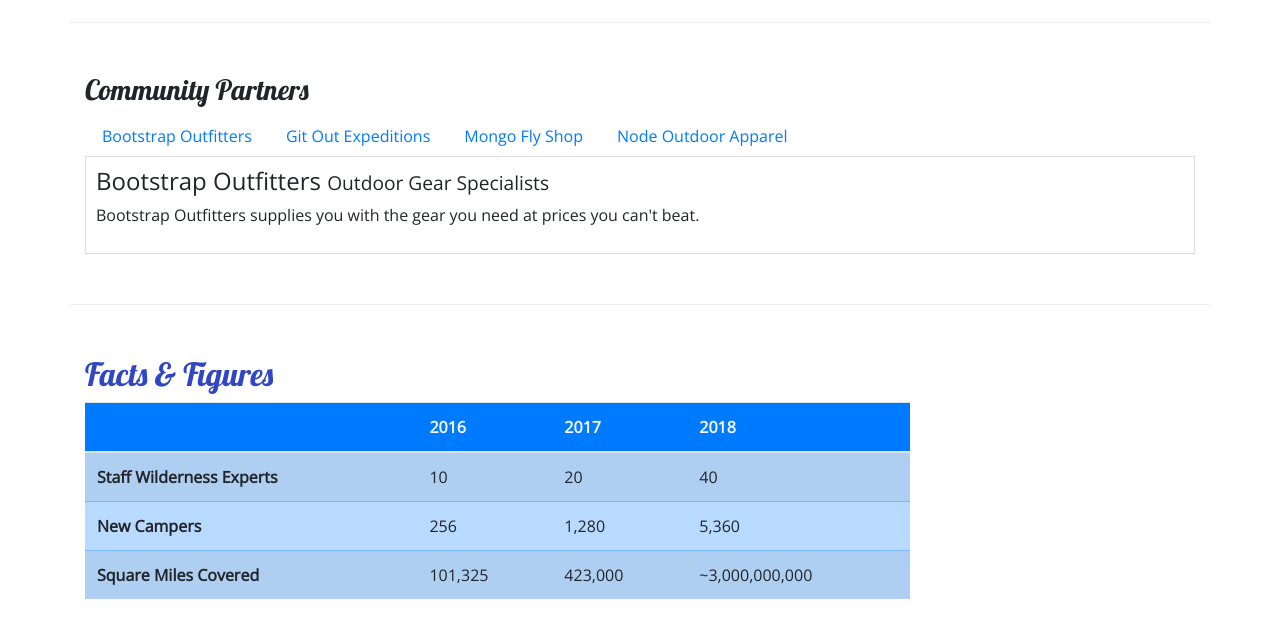
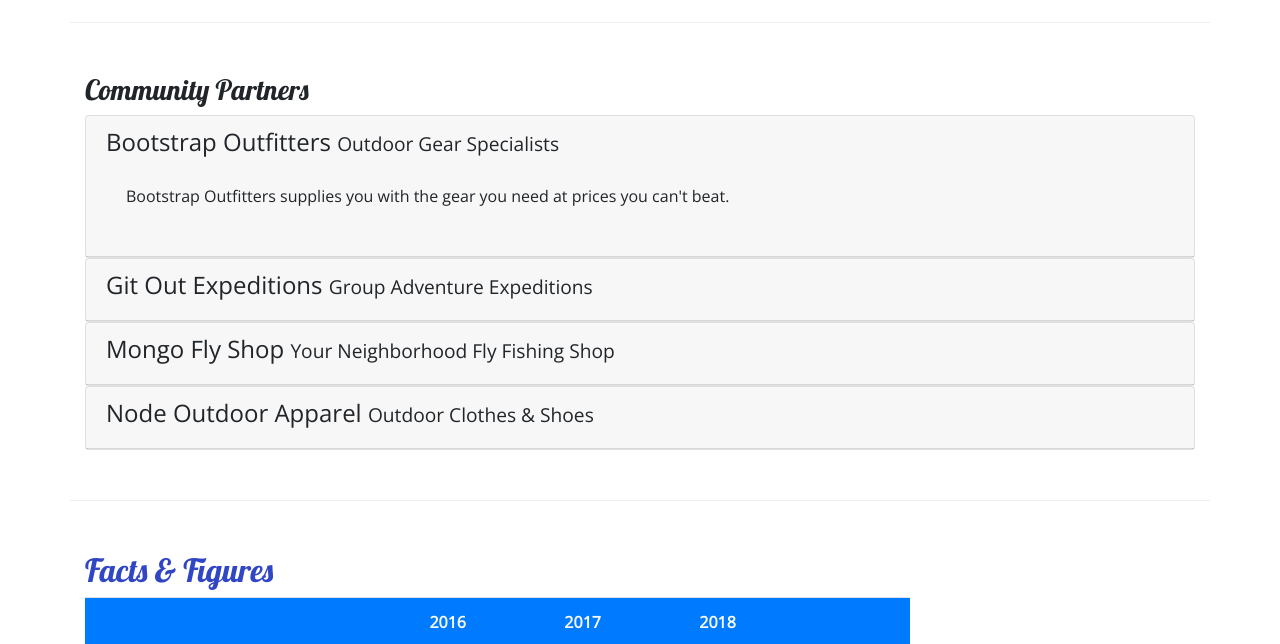
Before and after one commit to Kwarren2331/nucamp-bootstrap, a website: page aboutus.html in a window 1280 px wide. Shown: the part 830-1474 px from the top of the page. Drawn offline with nearby package versions, Linux system fonts and the light colour scheme.

Commit message:
Accordion

```diff
--- a/aboutus.html
+++ b/aboutus.html
@@ -87,6 +87,7 @@
                     </div>
                 </div>
             </div>
+
             <div class="col">
                 <div class="card bg-light mt-3">
                     <blockquote class="blockquote card-body">
@@ -104,32 +105,68 @@
         <div class="row row-content">
             <div class="col">
                 <h3>Community Partners</h3>
-                <ul class="nav nav-tabs">
-                    <li class="nav-item"><a class="nav-link" href="#bootstrap" role="tab" data-toggle="tab">Bootstrap Outfitters</a></li>
-                    <li class="nav-item"><a class="nav-link" href="#git" role="tab" data-toggle="tab">Git Out Expeditions</a></li>
-                    <li class="nav-item"><a class="nav-link" href="#mongo" role="tab" data-toggle="tab">Mongo Fly Shop</a></li>
-                    <li class="nav-item"><a class="nav-link" href="#node" role="tab" data-toggle="tab">Node Outdoor Apparel</a></li>
-                </ul>
-                <div class="tab-content">
-                    <div role="tabpanel" class="tab-pane fade show active" id="bootstrap">
-                        <h4>Bootstrap Outfitters <small>Outdoor Gear Specialists</small></h4>
+                <div id="accordion">
+                    <div class="card">
+                        <div role="tab" class="card-header">
+                            <h4>
+                                <a data-toggle="collapse" data-target="#bootstrap">
+                                    Bootstrap Outfitters <small>Outdoor Gear Specialists</small>
+                                </a>
+                            </h4>
+                            <div class="collapse show" id="bootstrap" data-parent="#accordion">
+                                <div class="card-body">
                                     <p class="d-none d-sm-block">Bootstrap Outfitters supplies you with the gear you need at prices you can't beat.</p>
                                 </div>
-                    <div role="tabpanel" class="tab-pane fade" id="git">
-                        <h4>Git Out Expeditions <small>Group Adventure Expeditions</small></h4>
+                            </div>
+                        </div>
+                    </div>
+                    <div class="card">
+                        <div role="tab" class="card-header">
+                            <h4>
+                                <a class="collapsed" data-toggle="collapse" data-target="#git">
+                                    Git Out Expeditions <small>Group Adventure Expeditions</small>
+                                </a>
+                            </h4>
+                            <div class="collapse" id="git" data-parent="#accordion">
+                                <div class="card-body">
                                     <p class="d-none d-sm-block">Join Git Out Expeditions to explore new horizons with a group of other adventurers!</p>
                                </div>
-                    <div role="tabpanel" class="tab-pane fade" id="mongo">
-                        <h4>Mongo Fly Shop <small>Your Neighborhood Fly Fishing Shop.</small></h4>
+                            </div>
+                        </div>
+                    </div>
+                    <div class="card">
+                        <div role="tab" class="card-header">
+                            <h4>
+                                <a class="collapsed" data-toggle="collapse" data-target="#mongo">
+                                    Mongo Fly Shop <small>Your Neighborhood Fly Fishing Shop</small>
+                                </a>
+                            </h4>
+                            <div class="collapse" id="mongo" data-parent="#accordion">
+                                <div class="card-body">
                                     <p class="d-none d-sm-block">Need a new fishing pole, a tacklebox, or flies of all kinds? Stop by Mongo Fly Shop.</p>
                                 </div>
-                    <div role="tabpanel" class="tab-pane fade" id="node">
-                        <h4>Node Outdoor Apparel <small>Outdoor Clothes & Shoes</small></h4>
+                            </div>
+                        </div>
+                    </div>
+                    <div class="card">
+                        <div role="tab" class="card-header">
+                            <h4>
+                                <a class="collapsed" data-toggle="collapse" data-target="#node">
+                                    Node Outdoor Apparel <small>Outdoor Clothes & Shoes</small>
+                                </a>
+                            </h4>
+                            <div class="collapse" id="node" data-parent="#accordion">
+                                <div class="card-body">
                                     <p class="d-none d-sm-block">From polar fleeces to swimsuits, hiking boots to waders, a visit to Node will be sure to get you covered.</p>
                                 </div>
                             </div>
                         </div>
                     </div>
+                </div>
+            </div>
+        </div>
+
+
             <div class="row row-content">
                 <div class="col-sm-9">
                     <h2>Facts &amp; Figures</h2>
@@ -168,8 +205,6 @@
                 </div>
             </div>
 
-
-
     <footer class="site-footer">
         <div class="container">
             <div class="row">
--- a/css/styles.css
+++ b/css/styles.css
@@ -36,8 +36,7 @@
     background-color:#901CAD
 }
 
-.tab-content {
-    border: 1px solid #DDD;
-    border-top: none;
-    padding: 10px;
-}
+a, a:hover {
+    color: inherit;
+    text-decoration: none;
+  }
```
Lines whose indentation alone changed are shown as unchanged.
